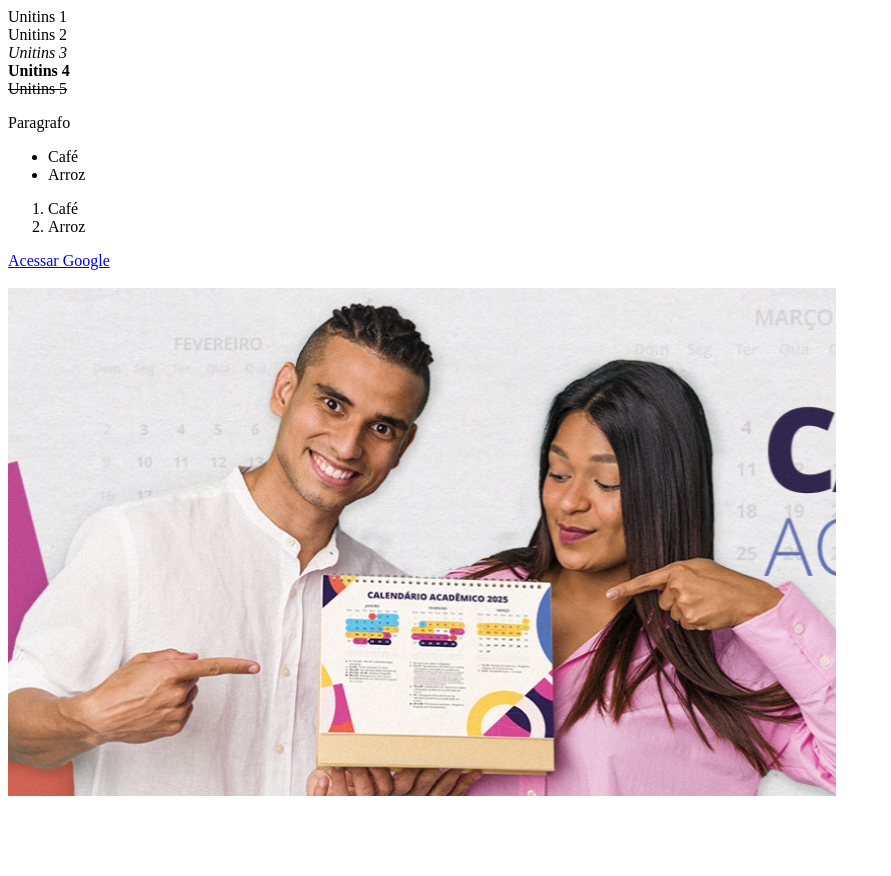
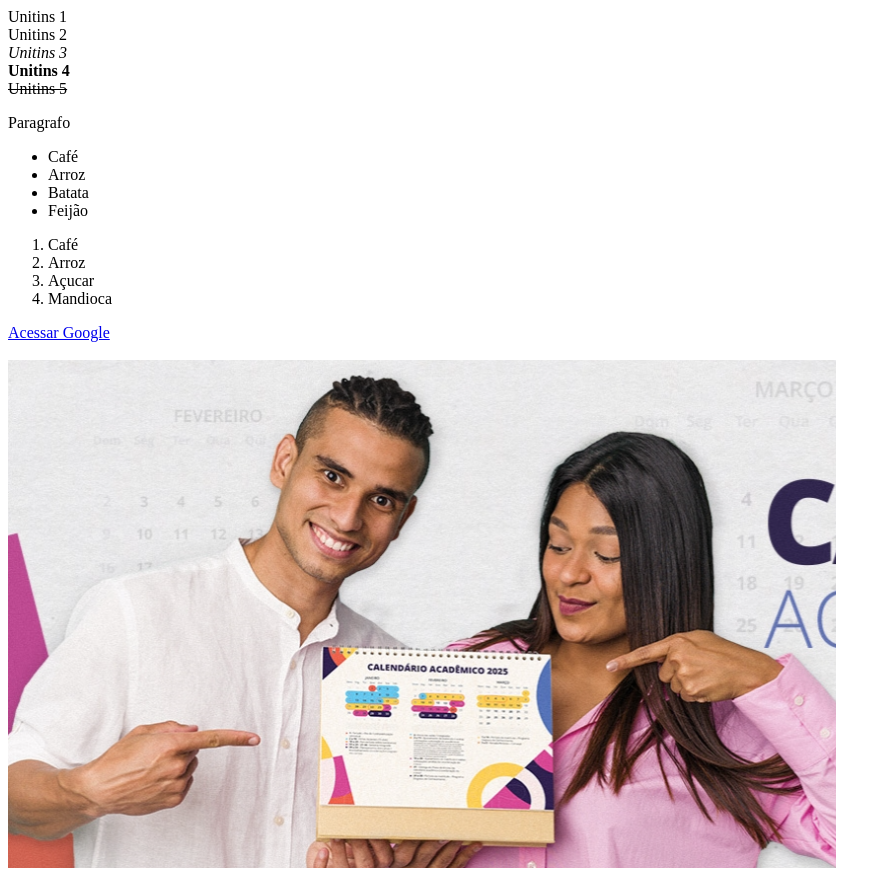
Before and after one commit to Evellynab/Aula1, a plain HTML site: page index.html in a window 1280 px wide. Shown: the whole page, without its empty margins (0-891 px from the left). Before the commit the page ends 804 px from the top, so only its background shows below. Drawn offline with Linux system fonts and the light colour scheme.

Commit message:
Update index.html

```diff
--- a/index.html
+++ b/index.html
@@ -15,10 +15,14 @@
          <ul>
             <li> Café</li>
             <li> Arroz</li>
+            <li> Batata</li>
+            <li> Feijão</li>
          </ul>
          <ol>
             <li> Café</li>
             <li> Arroz</li>
+            <li> Açucar</li>
+            <li>Mandioca</li>
          </ol>
          <a href="https://google.com"> Acessar Google</a >
          <br> <br>
```
